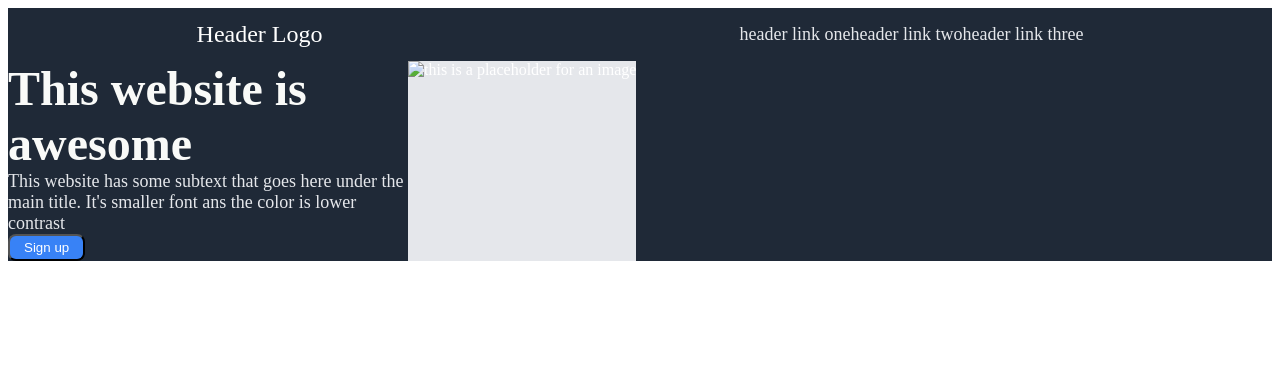
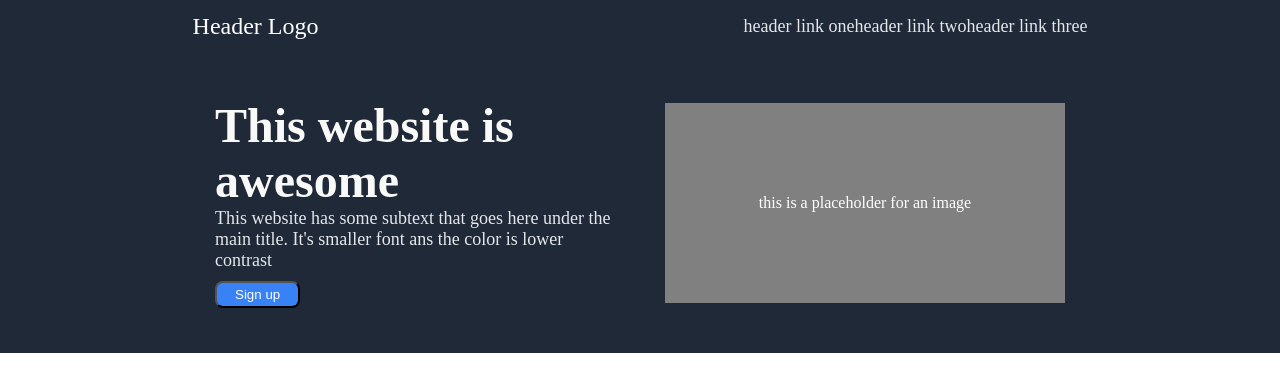
Before and after one commit to ChavezCode/css-landingpg, a plain HTML site: page index.html in a window 1280 px wide. Drawn offline with Linux system fonts and the light colour scheme.

Commit message:
hero aka awesome section and image done!

```diff
--- a/index.html
+++ b/index.html
@@ -25,7 +25,7 @@
             <div class="web2">This website has some subtext that goes here under the main title. It's smaller font ans the color is lower contrast</div>
             <button>Sign up</button>
         </div>
-        <div class="img"><img alt="this is a placeholder for an image"></div>
+        <div class="img">this is a placeholder for an image</div>
     </div>
 
 
--- a/style.css
+++ b/style.css
@@ -1,3 +1,7 @@
+body {
+    margin: 0px;
+}
+
 /* Header */
 a {
     text-decoration: none;
@@ -25,8 +29,10 @@ ul {
     background-color: #1f2937;
     display: flex;
     height: 200px;
+    justify-content: center;
+    align-items: center;
+    padding: 50px;
 }
-
 .web {
     font-size: 48px;
     font-weight: bolder;
@@ -36,20 +42,23 @@ ul {
     font-size: 18px;
     color: #e5e7eb;
 }
-
 button {
     background-color: #3882f6;
-    padding: 4px 14px;
+    padding: 4px 18px;
     border-radius: 8px;
     color: white;
+    margin-top: 10px;
 }
-
 .awesome {
     width: 400px;
+    padding-right: 50px;
 }
-
 .img {
-    background-color: #e5e7eb;
+    background-color: gray;
     color: white;
-
+    height: 200px;
+    display: flex;
+    justify-content: center;
+    align-items: center;
+    width: 400px;
 }
```
